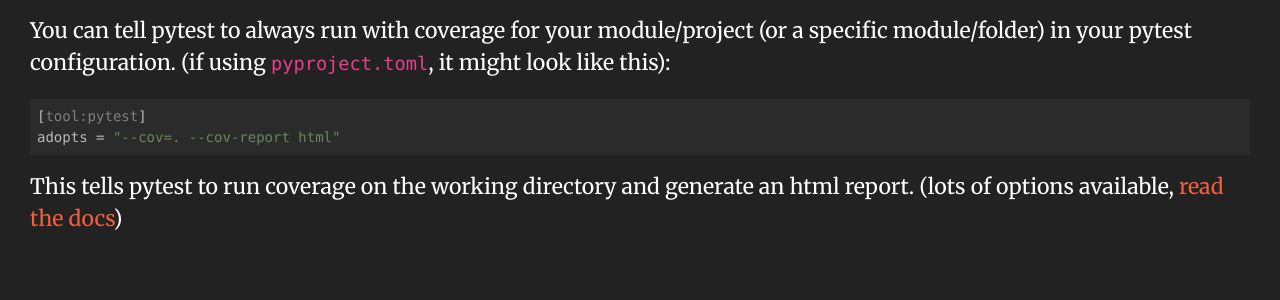
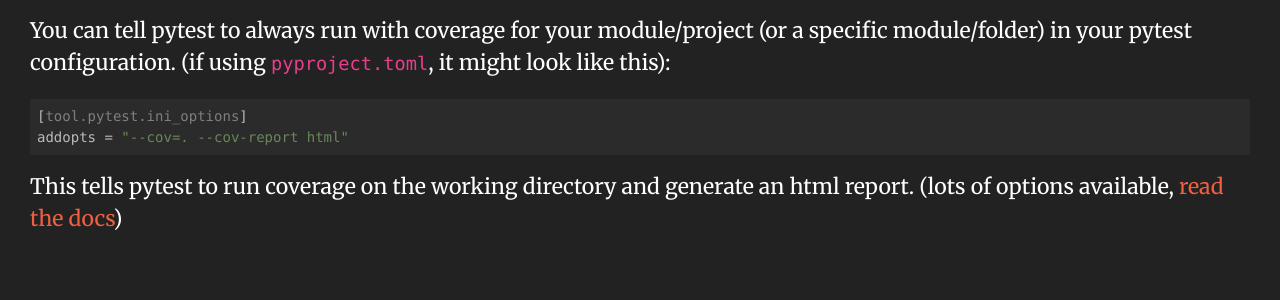
Before and after one commit to mshafer1/website, a Jekyll site: the page built from _Blog/tips_for_unit_testing_python.md, in a window 1280 px wide and 900 px high, scrolled down 4915 px. Shown: the part 152-452 px from the top of the window. Built offline with Jekyll 4.4.1, drawn with Linux system fonts in a browser that asks for light colours; comment, search, counter and statistics services are not loaded.

Commit message:
change from pytest.ini to pyproject.toml example

````diff
--- a/_Blog/tips_for_unit_testing_python.md
+++ b/_Blog/tips_for_unit_testing_python.md
@@ -172,8 +172,8 @@ def test__first_grade_add__negative_numbers__raises():
 
 You can tell pytest to always run with coverage for your module/project (or a specific module/folder) in your pytest configuration. (if using `pyproject.toml`, it might look like this):
 ```toml
-[tool:pytest]
-adopts = "--cov=. --cov-report html"
+[tool.pytest.ini_options]
+addopts = "--cov=. --cov-report html"
 ```
 This tells pytest to run coverage on the working directory and generate an html report. (lots of options available, [read the docs](https://readthedocs.org/projects/pytest-cov/en/latest))
 
````
